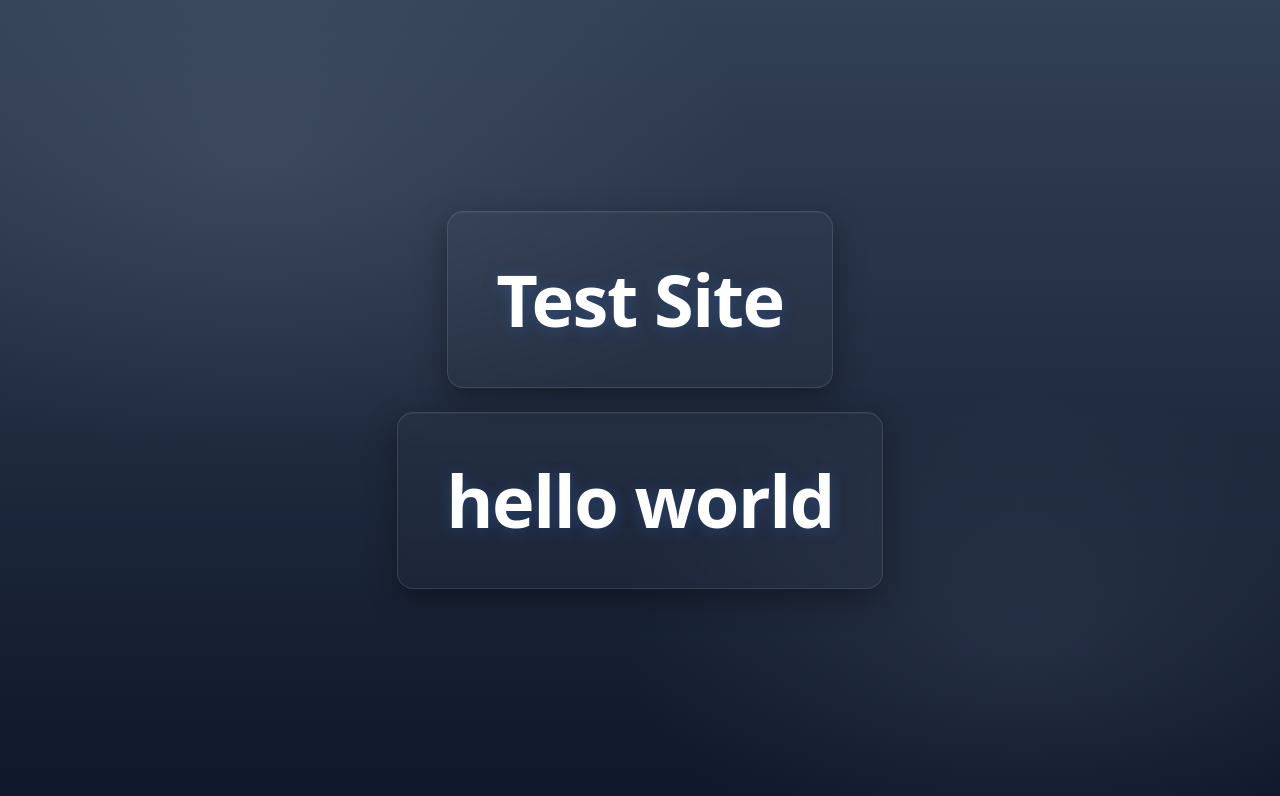
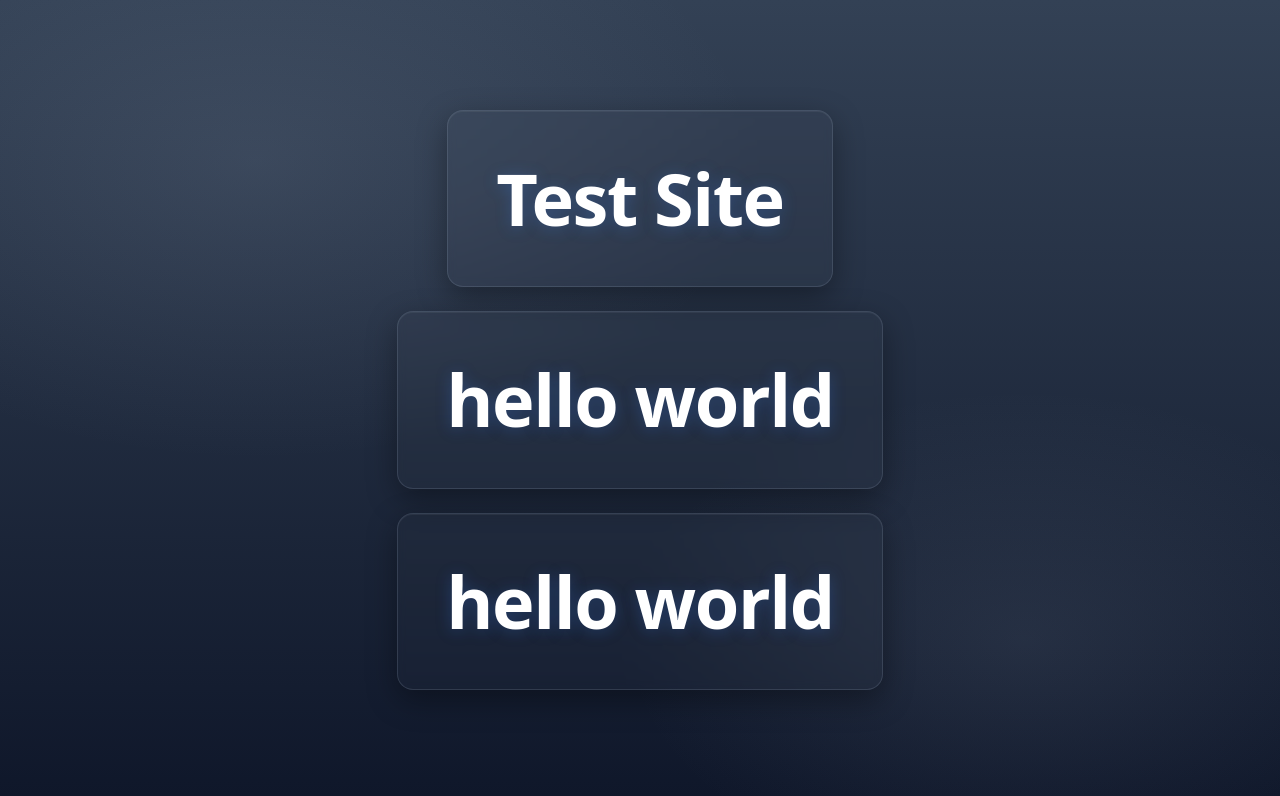
Before and after one commit to test-007-jira-merely/test-jira4, a plain HTML site: page index.html in a window 1280 px wide. Drawn offline with Linux system fonts and the light colour scheme.

Commit message:
fix: add one more block in index.html with hello world text the same as we already hav
--- Implementation Plan ---

# Implementation Plan

## Conceptual Checklist

- Review the existing two-card structure in index.html
- Understand the card component pattern (.card class, h1, sr-only text)
- Identify the cards-container flexbox layout
- Ensure unique IDs for accessibility (title3)
- Maintain consistent styling and spacing

## Overview

Add a third card block to index.html with 'hello world' text, following the exact same pattern as the existing two cards. The new card will be added within the existing cards-container div, maintaining the vertical flex layout with consistent spacing.

## Assumptions and Rules from CLAUDE.md

- **Assumption 1:** Task requires adding a third card (not a duplicate of SCRUM-71)
- **Assumption 2:** Use the same .card class and structure as existing cards
- **Assumption 3:** Maintain accessibility with unique IDs and sr-only text
- **Note:** No project-specific CLAUDE.md found; following HTML/CSS best practices

## Step-by-Step Implementation

1. Read current index.html to verify structure
   - Dependencies: None
   - Tools/Files: Read tool on index.html

2. Add third card block after the existing two cards
   - Dependencies: Understanding current structure
   - Tools/Files: Edit index.html at line 74 (after second card's closing div)

3. Set h1 text to 'hello world' with unique ID 'title3'
   - Dependencies: Card structure added
   - Tools/Files: Within the new card block

4. Add descriptive sr-only text for accessibility
   - Dependencies: Card structure complete
   - Tools/Files: Within the new card block

5. Verify the implementation
   - Dependencies: All edits complete
   - Tools/Files: Read index.html to confirm changes

## Error Handling and Uncertainties

- **Duplicate task:** If this is actually a duplicate of SCRUM-71, no changes needed
- **ID uniqueness:** Must use 'title3' to avoid conflicts with existing title and title2
- **Visual consistency:** The existing flexbox layout with gap: 24px will automatically handle spacing

SCRUM-72

```diff
--- a/index.html
+++ b/index.html
@@ -72,6 +72,10 @@
       <h1 id="title2">hello world</h1>
       <p class="sr-only">Additional card block for SCRUM-71.</p>
     </div>
+    <div class="card" aria-labelledby="title3">
+      <h1 id="title3">hello world</h1>
+      <p class="sr-only">Additional card block for SCRUM-72.</p>
+    </div>
   </div>
 </body>
 </html>
```
